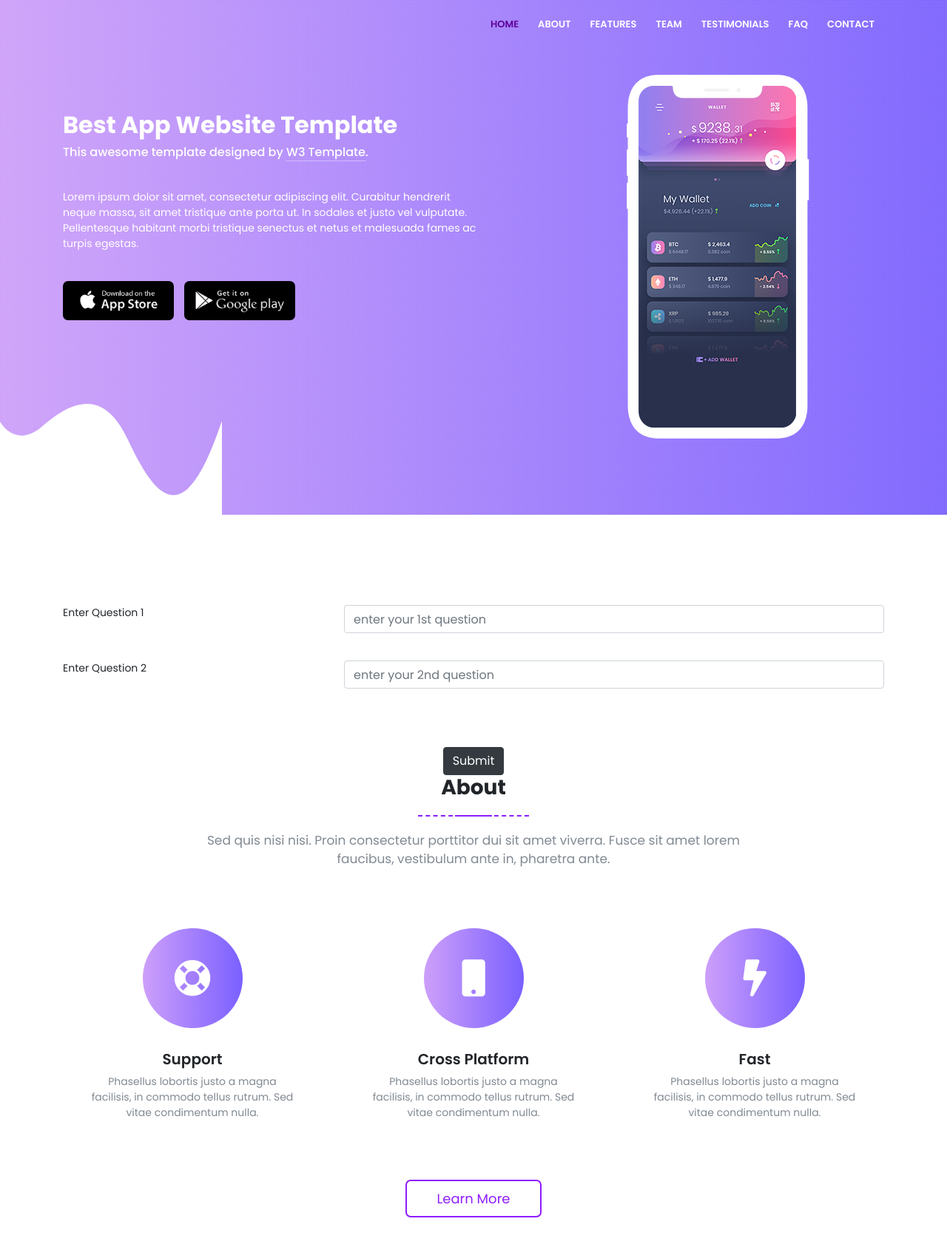
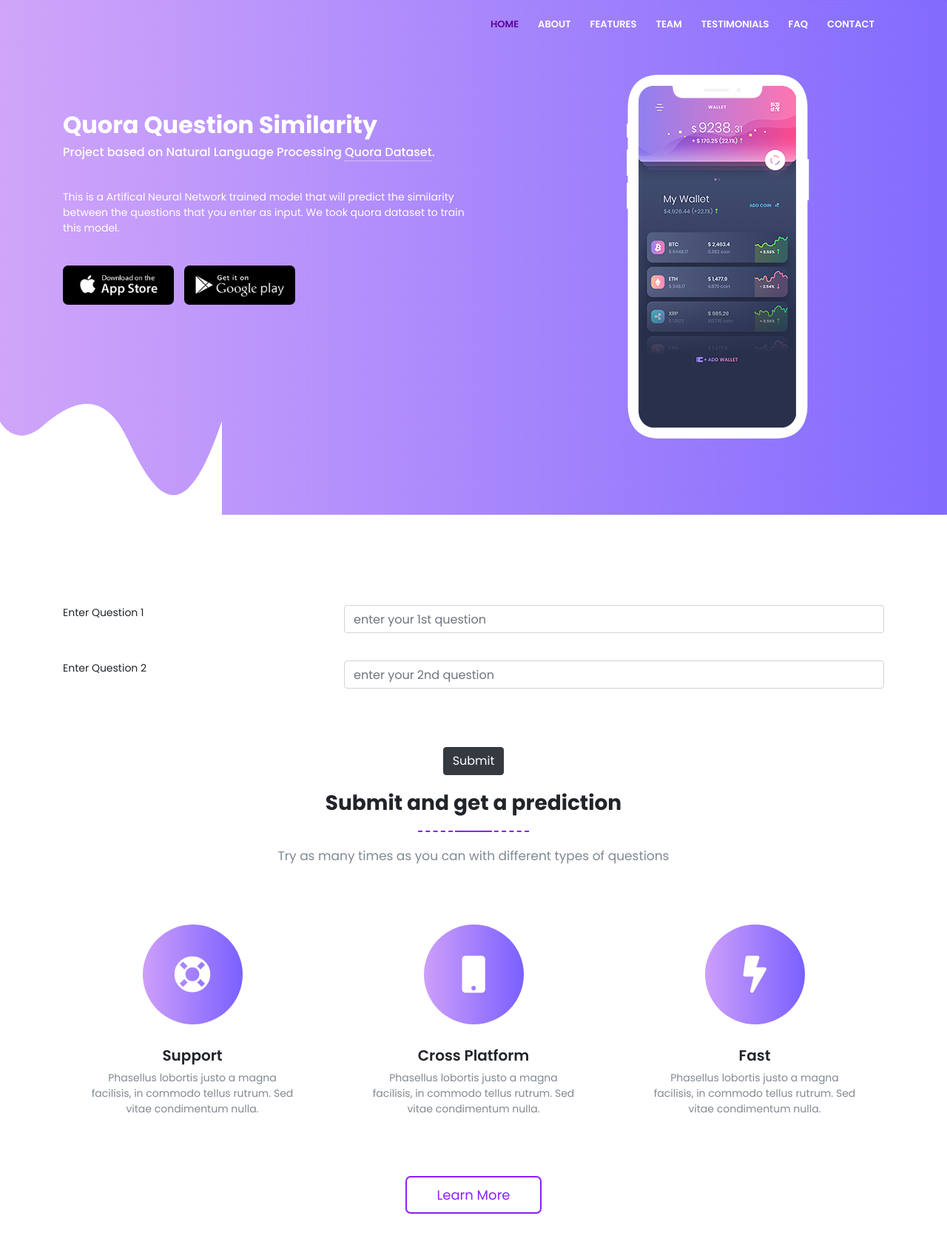
Before and after one commit to TechUday/quora, a Flask app: page / in a window 1280 px wide. Shown: the top 1686 px of the page at 74% size. Run offline with Flask 3, Linux system fonts and the light colour scheme; parts of the project's set-up code (start-up, migrations or seed data) failed here and were passed over; some libraries are stand-ins or nearby versions.

Commit message:
done2
done 2

```diff
--- a/templates/index.html
+++ b/templates/index.html
@@ -2,7 +2,7 @@
 <html>
 <head>
 <meta http-equiv="Content-Type" content="text/html; charset=utf-8" />
-<title>Applight Template By W3 Template</title>
+<title>Quora Questioning</title>
 <link rel="stylesheet" href="https://cdn.jsdelivr.net/bxslider/4.2.12/jquery.bxslider.css">
 <link rel="stylesheet" href="static/css/animate.css">
 <link rel="stylesheet" href="https://stackpath.bootstrapcdn.com/bootstrap/4.1.1/css/bootstrap.min.css" integrity="sha384-WskhaSGFgHYWDcbwN70/dfYBj47jz9qbsMId/iRN3ewGhXQFZCSftd1LZCfmhktB" crossorigin="anonymous">
@@ -42,9 +42,9 @@
       <div class="row">
         <div class="col-md-8 col-sm-12">
           <div class="banner-text">
-            <h2 class="white">Best App Website Template</h2>
-            <h6 class="white">This awesome template designed by <a href="http://w3Template.com" target="_blank" rel="dofollow" class="weblink">W3 Template</a>.</h6>
-            <p class="banner-text white">Lorem ipsum dolor sit amet, consectetur adipiscing elit. Curabitur hendrerit neque massa, sit amet tristique ante porta ut. In sodales et justo vel vulputate. Pellentesque habitant morbi tristique senectus et netus et malesuada fames ac turpis egestas.</p>
+            <h2 class="white">Quora Question Similarity</h2>
+            <h6 class="white">Project based on Natural Language Processing <a href="http://w3Template.com" target="_blank" rel="dofollow" class="weblink">Quora Dataset</a>.</h6>
+            <p class="banner-text white">This is a Artifical Neural Network trained model that will predict the similarity between the questions that you enter as input. We took quora dataset to train this model.</p>
             <ul>
               <li><a href="#"><img src="static/images/appstore.png" class="wow fadeInUp" data-wow-delay="0.4s"/></a></li>
               <li><a href="#"><img src="static/images/playstore.png" class="wow fadeInUp" data-wow-delay="0.7s"/></a></li>
@@ -102,10 +102,10 @@
 
     <div class="row">
       <div class="col-md-12">
-        <div class="sectioner-header text-center">
-          <h3>About</h3>
+        <div class="sectioner-header text-center"><br>
+          <h3>Submit and get a prediction</h3>
           <span class="line"></span>
-          <p>Sed quis nisi nisi. Proin consectetur porttitor dui sit amet viverra. Fusce sit amet lorem faucibus, vestibulum ante in, pharetra ante.</p>
+          <p>Try as many times as you can with different types of questions</p>
         </div>
         <div class="section-content text-center">
           <div class="row">
```
Also changed, not shown: templates/result.html (+8 -10 lines).
